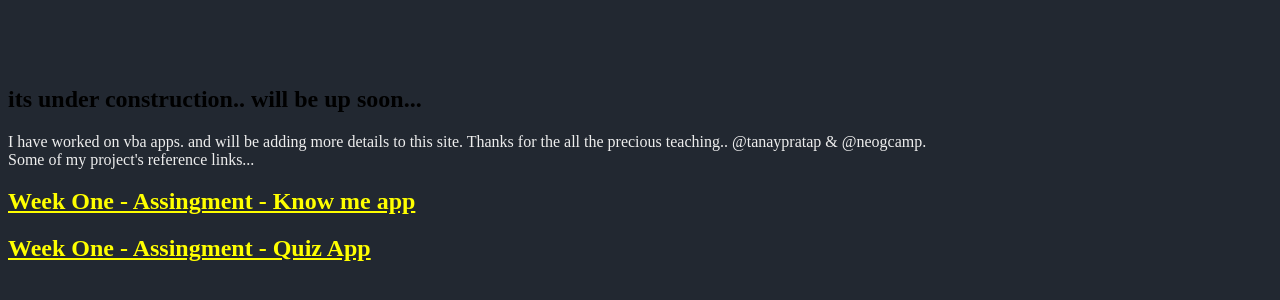
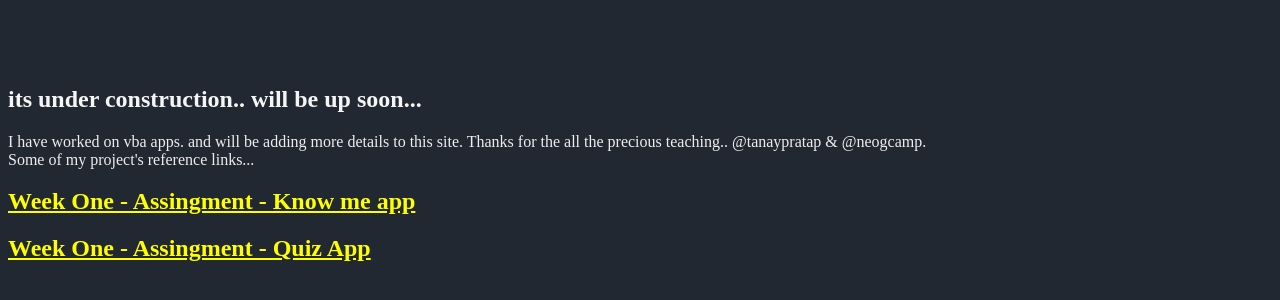
Before and after one commit to nirav-kyada/nirav-kyada-site, a plain HTML site: page index.html in a window 1280 px wide. Shown: the part 480-780 px from the top of the page. Drawn offline with Linux system fonts and the light colour scheme.

Commit message:
h2 added

```diff
--- a/style.css
+++ b/style.css
@@ -6,7 +6,9 @@ body {
     color: lightblue;
     margin-left: 20px;
   }
-
+h2{
+  color: whitesmoke;
+}
   a{
       color : yellow
   }
```
